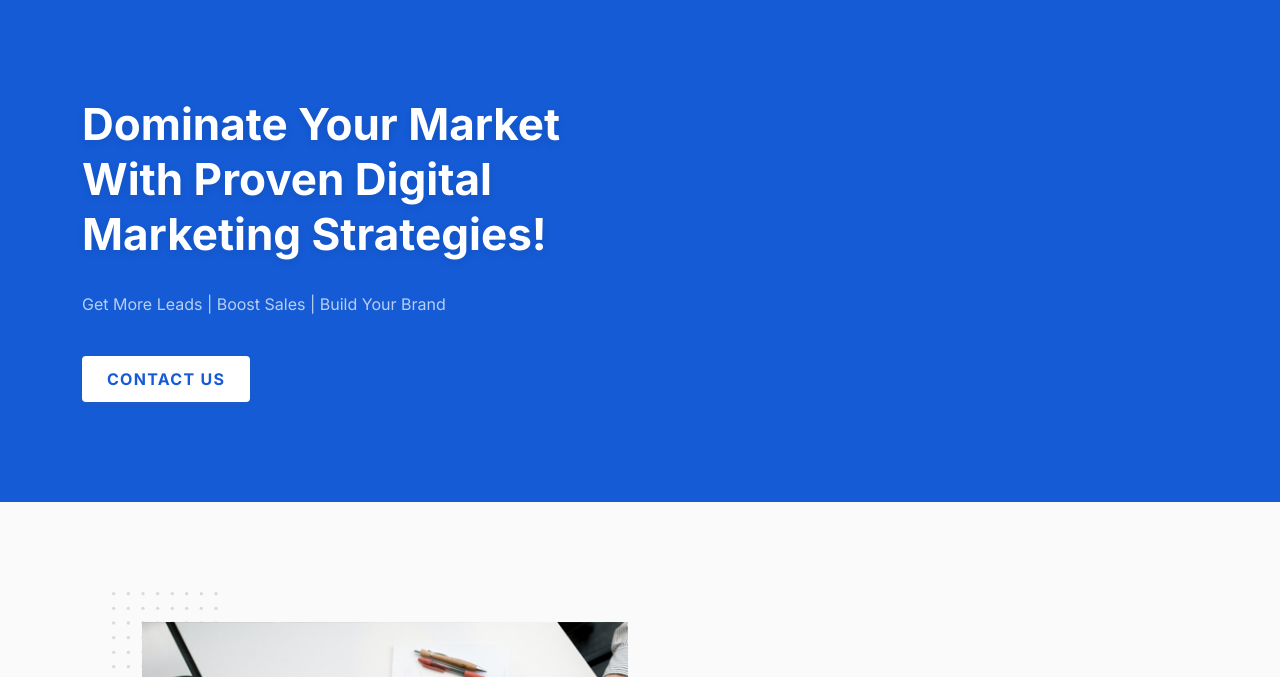
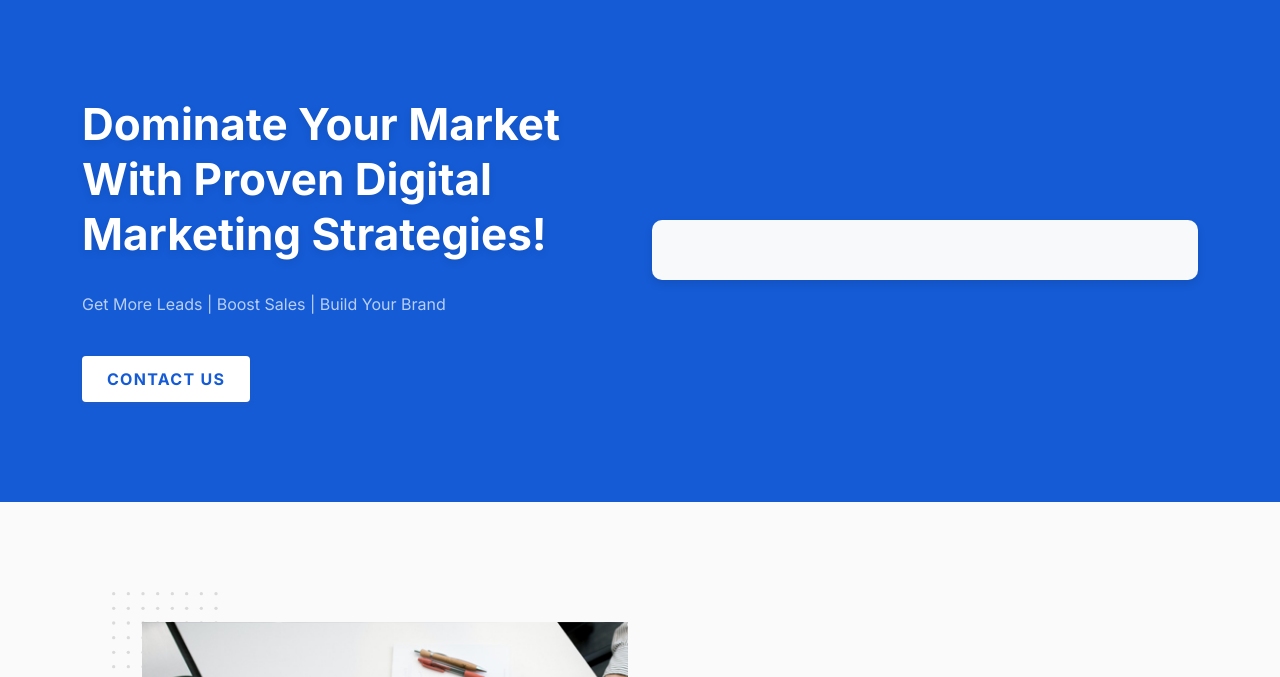
Before and after one commit to Athulya-Rajan/Freelance-Digital-marketing-strategist, a plain HTML site: page index.html in a window 1280 px wide. Shown: the part 87-764 px from the top of the page. Drawn offline with Linux system fonts and the light colour scheme; a script that the page names is missing.

Commit message:
Update index.html

```diff
--- a/index.html
+++ b/index.html
@@ -161,9 +161,11 @@
             </div>
           </div>
         </div>
+	      <!--- Form --->
+
+	      <!-- Form -->
 <div class="col-lg-6 col-md-12 col-12">
-          <div class="header-image">
-
+  <div class="header-image form-container">
     <script charset="utf-8" type="text/javascript" src="//js.hsforms.net/forms/embed/v2.js"></script>
     <script>
       hbspt.forms.create({
@@ -172,9 +174,19 @@
         region: "na1"
       });
     </script>
-            <!-- <img src="assets/images/header/hero-image.jpg" alt="#" /> --->
   </div>
 </div>
+
+<!-- Add this CSS -->
+<style>
+  .form-container {
+    background-color: #f8f9fa; /* Light gray background */
+    padding: 30px; /* Adds spacing inside the box */
+    border-radius: 10px; /* Rounded corners */
+    box-shadow: 0 4px 8px rgba(0, 0, 0, 0.1); /* Soft shadow */
+  }
+</style>
+
       </div>
     </div>
   </section>
```
Lines whose indentation alone changed are shown as unchanged.
